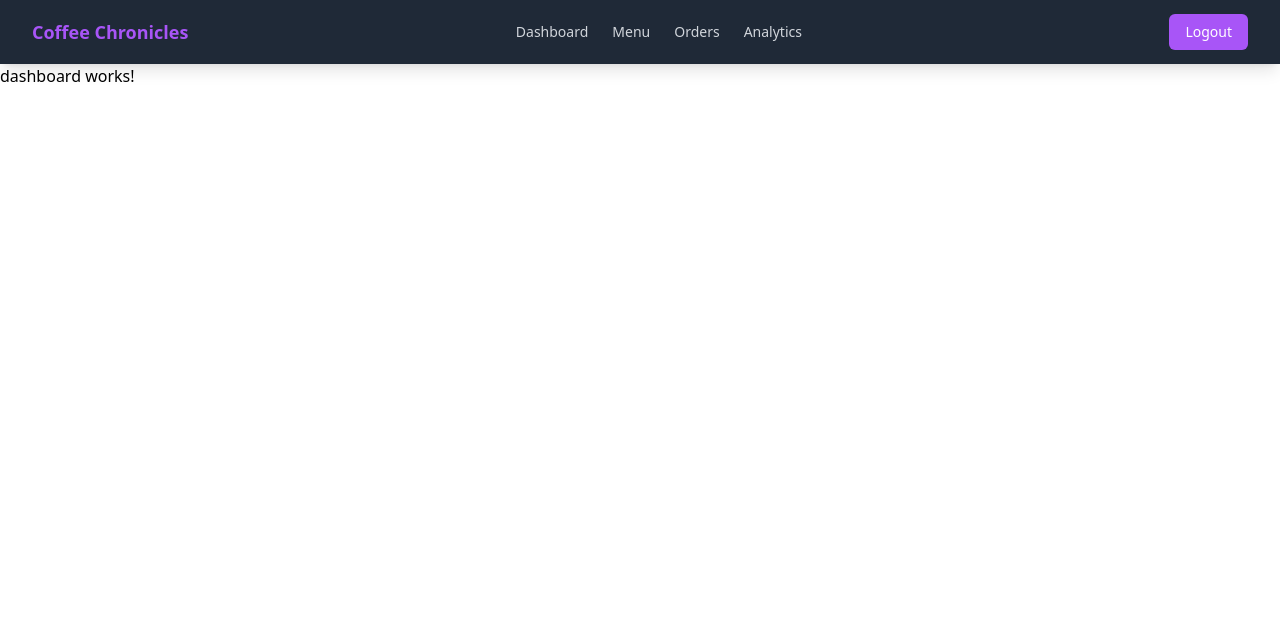
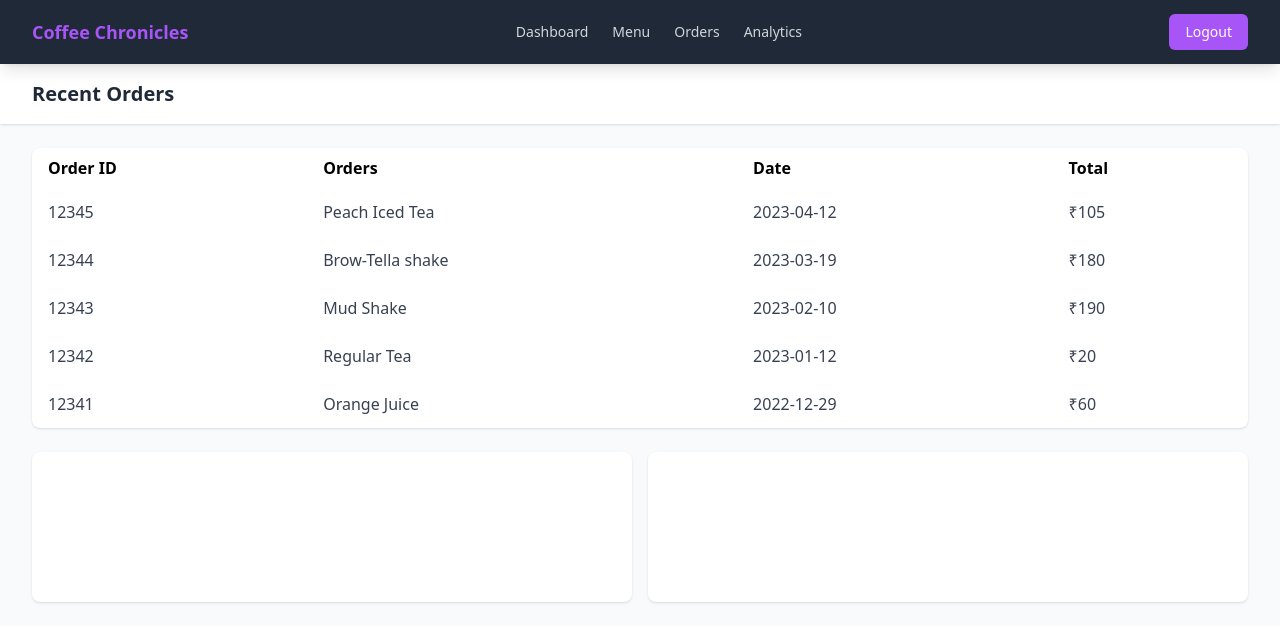
Before and after one commit to Sankalan007/CafeManagement, an Angular app in the folder CafeManagement-frontend/: page / in a window 1280 px wide. Shown: the top 642 px of the page. Built offline with nearby package versions, Linux system fonts and the light colour scheme; sample sign-in values are in the browser's storage.

Commit message:
dashboard updated

```diff
--- a/CafeManagement-frontend/src/app/components/dashboard/dashboard.component.html
+++ b/CafeManagement-frontend/src/app/components/dashboard/dashboard.component.html
@@ -1 +1,82 @@
-<p>dashboard works!</p>
+<!DOCTYPE html>
+<html lang="en">
+<head>
+    <meta charset="UTF-8">
+    <meta name="viewport" content="width=device-width, initial-scale=1.0">
+    <title>Recent Orders</title>
+
+    <link rel="stylesheet" href="https://cdnjs.cloudflare.com/ajax/libs/tailwindcss/2.2.4/tailwind.min.css" integrity="sha512-qB/HM3q+Pf6U8jjYjKCBJ2Qk+lf9WbR8jtyZl6zZGv3Cq6w8UtpMQyjQuqw2Q/v+B9XbW8R79NCnZTgjKzVyEA==" crossorigin="anonymous" referrerpolicy="no-referrer" />
+</head>
+<body class="bg-gray-50">
+    <header class="bg-white shadow">
+    <div class="container mx-auto py-4 px-8">
+        <h1 class="text-gray-800 font-bold text-xl">Recent Orders</h1>
+    </div>
+    </header>
+
+    <main class="container mx-auto py-6 px-8">
+    <!-- Recent Orders -->
+    <section class="bg-white rounded-lg shadow">
+        <div class="overflow-x-auto">
+        <table class="table-auto w-full whitespace-no-wrap">
+            <thead>
+            <tr class="text-left font-bold">
+                <th class="px-4 py-2">Order ID</th>
+                <th class="px-4 py-2">Orders</th>
+                <th class="px-4 py-2">Date</th>
+                <th class="px-4 py-2">Total</th>
+            </tr>
+            </thead>
+            <tbody class="text-gray-700">
+            <tr>
+                <td class="px-4 py-3">12345</td>
+                <td class="px-4 py-3">Peach Iced Tea</td>
+                <td class="px-4 py-3">2023-04-12</td>
+                <td class="px-4 py-3">₹105</td>
+            </tr>
+            <tr>
+                <td class="px-4 py-3">12344</td>
+                <td class="px-4 py-3">Brow-Tella shake</td>
+                <td class="px-4 py-3">2023-03-19</td>
+                <td class="px-4 py-3">₹180</td>
+            </tr>
+            <tr>
+                <td class="px-4 py-3">12343</td>
+                <td class="px-4 py-3">Mud Shake</td>
+                <td class="px-4 py-3">2023-02-10</td>
+                <td class="px-4 py-3">₹190</td>
+            </tr>
+            <tr>
+                <td class="px-4 py-3">12342</td>
+                <td class="px-4 py-3">Regular Tea</td>
+                <td class="px-4 py-3">2023-01-12</td>
+                <td class="px-4 py-3">₹20</td>
+            </tr>
+            <tr>
+                <td class="px-4 py-3">12341</td>
+                <td class="px-4 py-3">Orange Juice</td>
+                <td class="px-4 py-3">2022-12-29</td>
+                <td class="px-4 py-3">₹60</td>
+            </tr>
+            </tbody>
+        </table>
+        </div>
+    </section>
+
+    <!-- Canvas 1 -->
+    <div class="flex flex-col lg:flex-row mt-6">
+        <div class="w-full lg:w-1/2 lg:mr-2 mb-4 lg:mb-0">
+        <div class="bg-white rounded-lg shadow">
+            <canvas #canvas> </canvas>
+        </div>
+        </div>
+        <!-- Canvas 2 -->
+        <div class="w-full lg:w-1/2 lg:ml-2">
+        <div class="bg-white rounded-lg shadow">
+            <canvas id="canvas2"> </canvas>
+        </div>
+        </div>
+    </div>
+</main>
+</body>
+</html>
```
